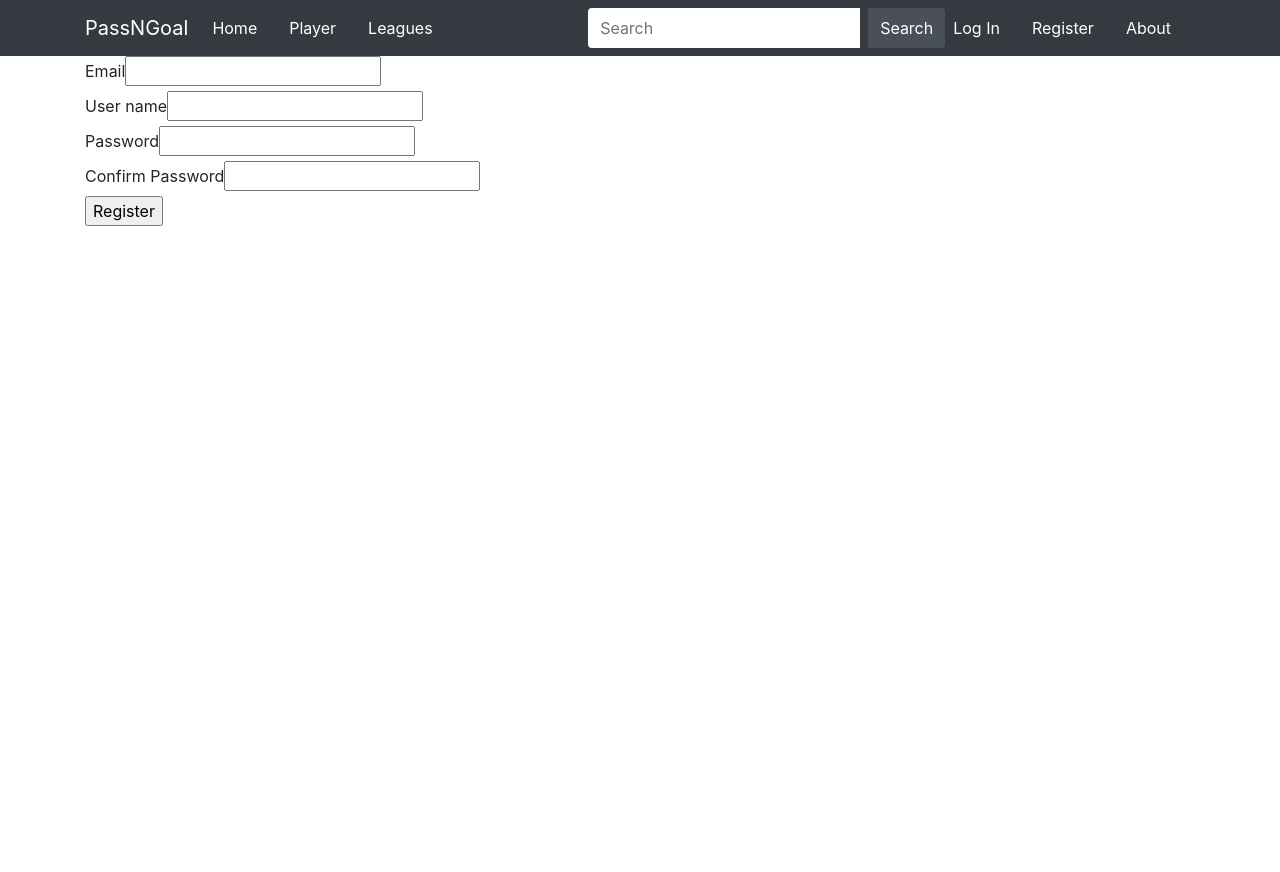
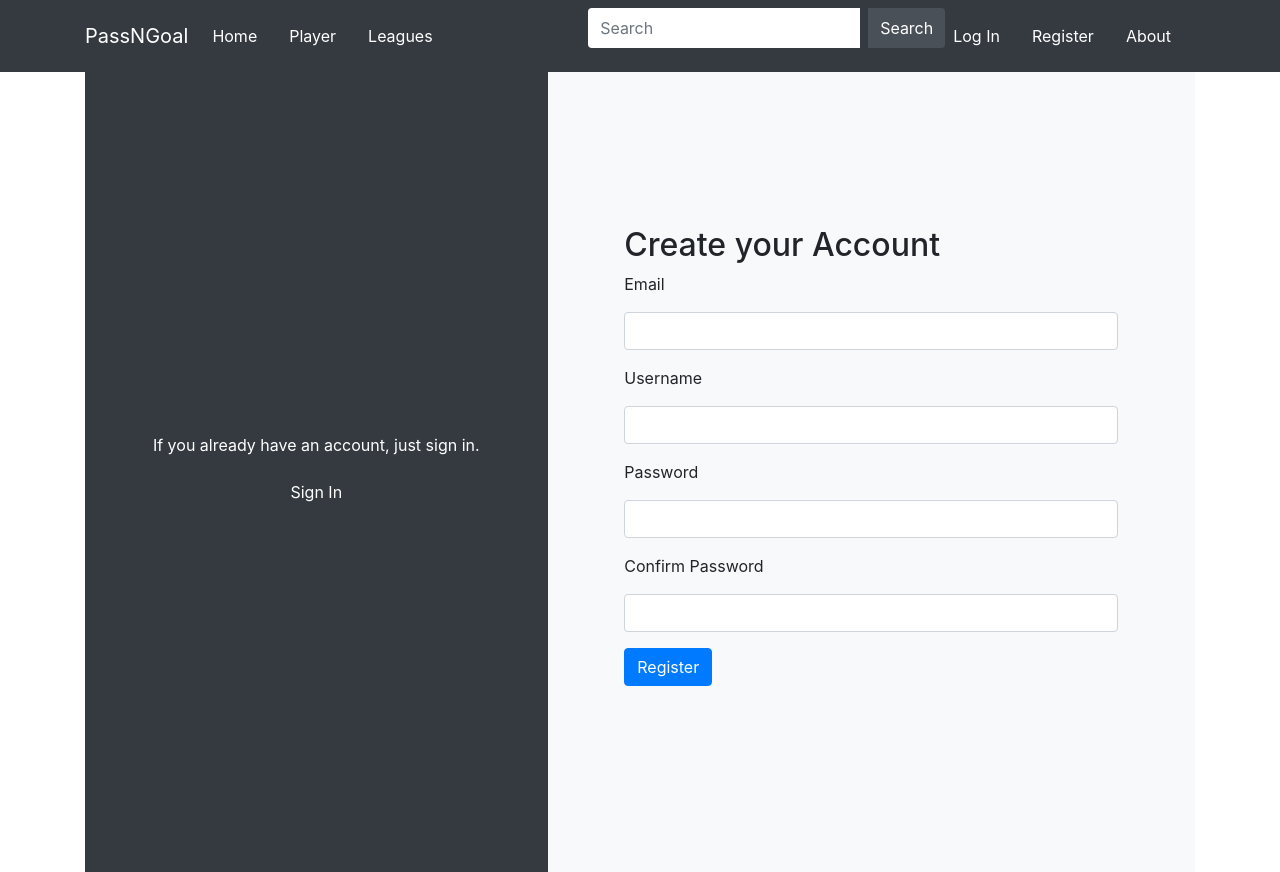
Before and after one commit to Fuyu0930/PassNGoal, a Flask app: page /register in a window 1280 px wide. Before the commit the page ends 226 px from the top, so only its background shows below. Run offline with Flask 3, Linux system fonts and the light colour scheme; some libraries are stand-ins or nearby versions.

Commit message:
Updating register page

```diff
--- a/PassNGoalBlog/templates/base.html
+++ b/PassNGoalBlog/templates/base.html
@@ -96,16 +96,15 @@
       </div>
     </nav>
 
-    <script src="https://code.jquery.com/jquery-3.2.1.slim.min.js"></script>
-    <script src="https://cdnjs.cloudflare.com/ajax/libs/popper.js/1.12.9/umd/popper.min.js"></script>
-    <script src="https://maxcdn.bootstrapcdn.com/bootstrap/4.0.0/js/bootstrap.min.js"></script>
-
     <div class="container">
       {% block content %}
 
       {% endblock %}
     </div>
 
+    <script src="https://code.jquery.com/jquery-3.2.1.slim.min.js"></script>
+    <script src="https://cdnjs.cloudflare.com/ajax/libs/popper.js/1.12.9/umd/popper.min.js"></script>
+    <script src="https://maxcdn.bootstrapcdn.com/bootstrap/4.0.0/js/bootstrap.min.js"></script>
 
   </body>
 </html>
--- a/PassNGoalBlog/templates/register.html
+++ b/PassNGoalBlog/templates/register.html
@@ -1,11 +1,70 @@
+<style>
+    .container-fluid {
+      height: 100%;
+      width: 100%
+    }
+    .left-side {
+      background-color: #343a40; /* Bootstrap's dark grey */
+      color: white;
+      display: flex;
+      align-items: center;
+      justify-content: center;
+      flex-direction: column;
+    }
+    .right-side {
+      background-color: #f8f9fa; /* Bootstrap's light grey */
+      display: flex;
+      align-items: center;
+      justify-content: center;
+    }
+    .sign-up-form {
+      width: 80%;
+      max-width: 500px;
+    }
+    .btn-signin {
+      border-radius: 20px;
+      border: 1px solid white;
+      color: white;
+    }
+    .btn-signup {
+      background-color: #d2b48c; /* Tan color */
+      border: none;
+      color: white;
+    }
+  </style>
 {% extends "base.html" %}
 {% block content %}
-    <form method = 'POST'>
-        {{form.hidden_tag()}}
-        {{form.email.label}}{{form.email}} <br>
-        {{form.username.label}}{{form.username}} <br>
-        {{form.password.label}}{{form.password}} <br>
-        {{form.pass_confirm.label}}{{form.pass_confirm}} <br>
-        {{form.submit()}}
-    </form>
-{% endblock%}
+<div class="container-fluid">
+    <div class="row h-100">
+      <div class="col-md-5 left-side text-center">
+        <p>If you already have an account, just sign in.</p>
+        <a href="{{url_for('users.login')}}" class="btn btn-signin">Sign In</a>
+      </div>
+      <div class="col-md-7 right-side">
+        <form class="sign-up-form" method="POST">
+            {{ form.hidden_tag() }}
+            <h2>Create your Account</h2>
+            <div class="form-group">
+                {{form.email.label(class = 'form-group')}}
+                {{form.email(class = 'form-control')}}
+            </div>
+            <div class="form-group">
+                {{form.username.label(class = 'form-group')}}
+                {{form.username(class = 'form-control')}}
+            </div>
+            <div class="form-group">
+                {{form.password.label(class = 'form-group')}}
+                {{form.password(class = 'form-control')}}
+            </div>
+            <div class = 'form-group'>
+                {{form.pass_confirm.label(class = 'form-group')}}
+                {{form.pass_confirm(class = 'form-control')}}
+            </div>
+            <div class = 'form-group'>
+                {{form.submit(class = 'btn btn-primary')}}
+            </div>
+        </form>
+      </div>
+    </div>
+  </div>
+  {% endblock%}
--- a/PassNGoalBlog/users/forms.py
+++ b/PassNGoalBlog/users/forms.py
@@ -14,7 +14,7 @@ class LoginForm(FlaskForm):
 
 class RegisterationForm(FlaskForm):
     email = StringField('Email', validators=[DataRequired(), Email()])
-    username = StringField('User name', validators=[DataRequired()])
+    username = StringField('Username', validators=[DataRequired()])
     password = PasswordField('Password', validators=[DataRequired(), EqualTo('pass_confirm', message = 'Password must match')])
     pass_confirm = PasswordField('Confirm Password', validators=[DataRequired()])
     submit = SubmitField('Register')
```
Also changed, not shown: PassNGoalBlog/data.sqlite.
